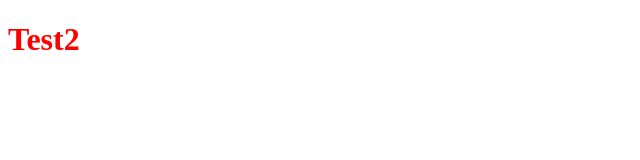
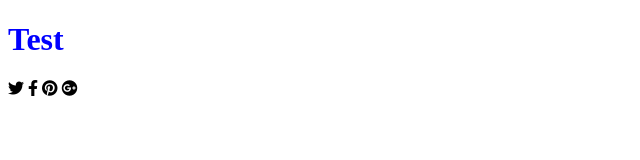
Before and after one commit to Witold-Wrzesniewski/task-runner-project, a website: page index.html in a window 1280 px wide. Shown: the whole page, without its empty margins (0-640 px from the left). Drawn offline with nearby package versions, Linux system fonts and the light colour scheme; files that its build step writes are made by us from their sources.

Commit message:
Font awesome test

```diff
--- a/index.html
+++ b/index.html
@@ -4,10 +4,18 @@
     <meta charset="UTF-8">
     <meta name="viewport" content="width=device-width, initial-scale=1.0">
     <title>Document</title>
+    <link rel="stylesheet" href=
+"https://use.fontawesome.com/releases/v6.0.0/css/all.css">
     <link rel="stylesheet" href="./vendor/style.css">
     <link rel="stylesheet" href="./css/style.css">
 </head>
 <body>
-    <h1>Test2</h1>
+    <h1>Test</h1>
+    <footer>
+        <i class="fa-brands fa-twitter"></i>
+        <i class="fa-brands fa-facebook-f"></i>
+        <i class="fa-brands fa-pinterest"></i>
+        <i class="fa-brands fa-google-plus"></i>
+    </footer>
 </body>
 </html>
--- a/sass/style.scss
+++ b/sass/style.scss
@@ -1,3 +1,3 @@
 h1 {
-    color: red;
+    color: blue;
 }
```
Also changed, not shown: css/style.css.
